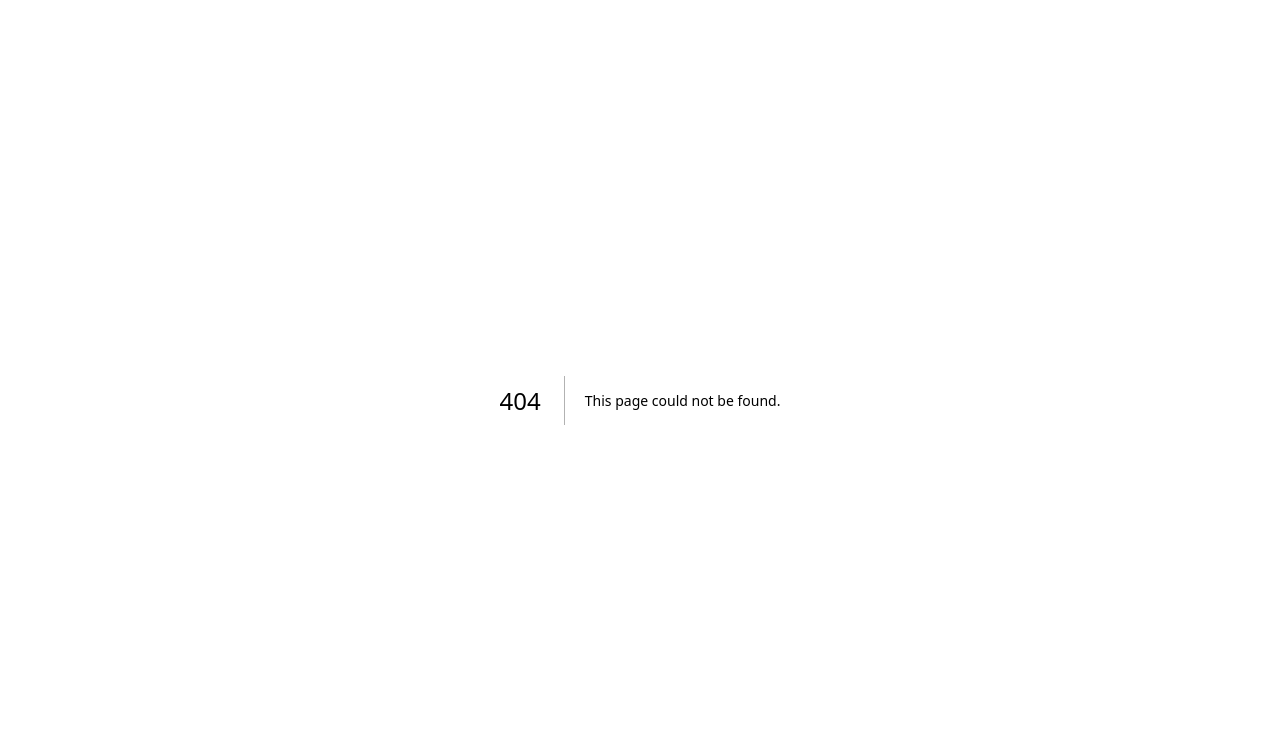
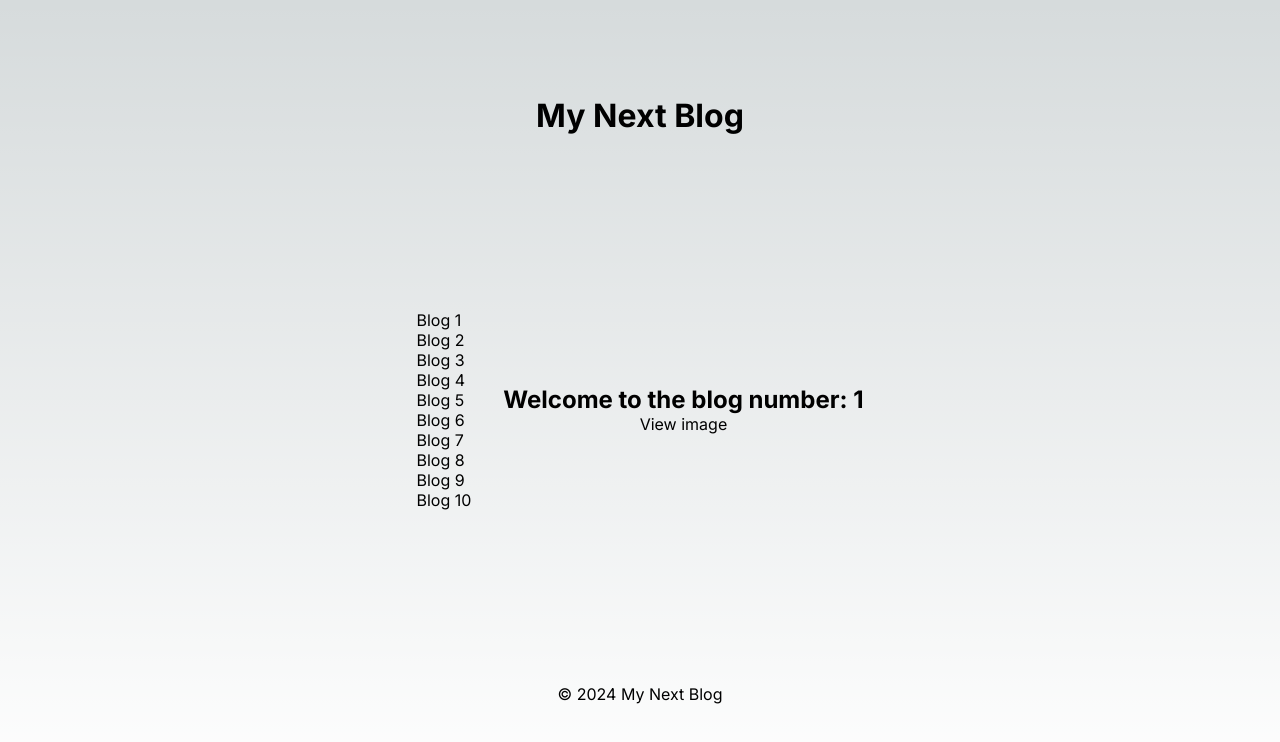
Before and after one commit to Tiana-Finaritra/Blog-train, a Next.js app: page /blog/1 in a window 1280 px wide. Before the commit this address had no page. Shown: the top 742 px of the page. Built offline with nearby package versions, Linux system fonts and the light colour scheme.

Commit message:
feat:  path /blog/[id]

```diff
--- /dev/null
+++ b/src/app/blog/[id]/page.tsx
@@ -0,0 +1,29 @@
+import React from 'react'
+import styles from '../../page.module.css'
+import Link from 'next/link'
+import Header from '@/app/components/Header'
+import Footer from '@/app/components/Footer'
+import BlogList from '@/app/components/BlogList'
+import { notFound } from 'next/navigation'
+
+
+const style = {
+    display: 'flex',
+    alignItems: 'center',
+    gap: '2rem'
+}
+export default function page({ params }: { params: { id: number } }) {
+  return params.id < 1 || params.id > 10 ? notFound() : (
+    <main className={styles.main}>
+      <Header />
+      <div style={style}>
+        <BlogList />
+        <div style={{textAlign: 'center' }}>
+            <h2>Welcome to the blog number: {params.id}</h2>
+            <Link href={`/blog/${params.id}/image`}>View image</Link>
+        </div>
+      </div>
+      <Footer />
+    </main>
+  )
+}
```
